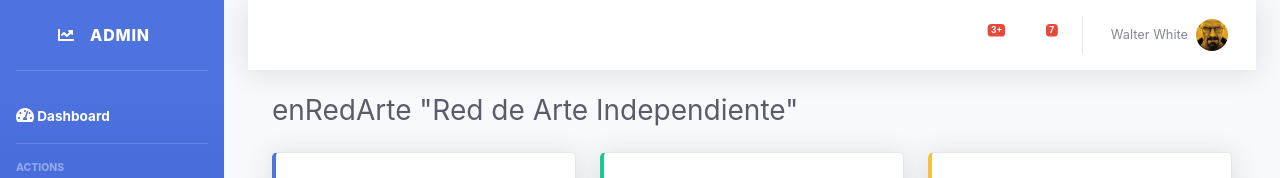
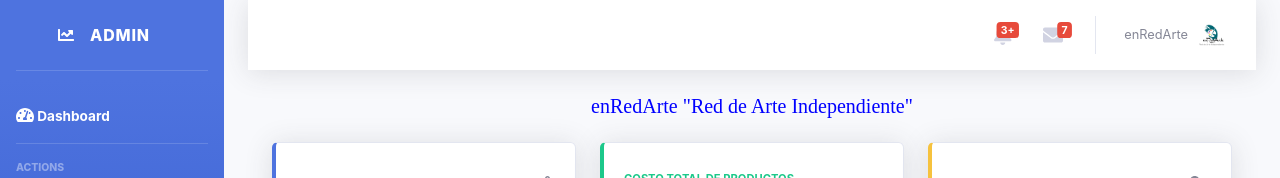
Before and after one commit to danielmartinez1976/grupo-5-dashboard, a React (Create React App) app in the folder dashboard/: page / in a window 1280 px wide. Shown: the top 178 px of the page. Built offline with nearby package versions, Linux system fonts and the light colour scheme; no server answers.

Commit message:
se agregaron iconos de topbar y cambio de foto

```diff
--- a/dashboard/src/components/ContentRow.js
+++ b/dashboard/src/components/ContentRow.js
@@ -58,7 +58,7 @@
         <div class="container-fluid">
 
 					<div className="d-sm-flex align-items-center justify-content-between mb-4">
-						<h1 className="h3 mb-0 text-gray-800">  enRedArte  "Red de Arte Independiente"</h1>
+						<h1 className="h3 mb-0" style={{fontSize: 20, fontFamily: "Lobster", display: "block",margin: "auto", color: "blue"}}  >  enRedArte  "Red de Arte Independiente"</h1>
 					</div>
 
                     <div className="row">
--- a/dashboard/src/components/TopBar.js
+++ b/dashboard/src/components/TopBar.js
@@ -1,6 +1,10 @@
 import React from "react";
 
-import Imagen from "../assets/img/dummy-avatar.jpg";
+import Imagen from "../assets/img/enRedArte.jpg";
+import { FontAwesomeIcon } from "@fortawesome/react-fontawesome";
+import { faBell } from "@fortawesome/free-solid-svg-icons";
+import { faEnvelope } from "@fortawesome/free-solid-svg-icons"
+
 
 function TopBar(props){
     return (
@@ -11,7 +15,8 @@
 
 
 					<button id="sidebarToggleTop" className="btn btn-link d-md-none rounded-circle mr-3">
-						<i className="fa fa-bars"></i>
+					<i className="fa fa-bars"></i>
+
 					</button>
 
 
@@ -19,18 +24,16 @@
 
 
 						<li className="nav-item dropdown no-arrow mx-1">
-							<a className="nav-link dropdown-toggle" href="/" id="alertsDropdown">
-								<i className="fas fa-bell fa-fw"></i>
-
+							<a className="nav-link dropdown-toggle" style={{fontSize: 20}} href="/" id="alertsDropdown">
+								< FontAwesomeIcon icon={faBell} />
 								<span className="badge badge-danger badge-counter">3+</span>
 							</a>
 						</li>
 
 
 						<li className="nav-item dropdown no-arrow mx-1">
-							<a className="nav-link dropdown-toggle" href="/" id="messagesDropdown">
-								<i className="fas fa-envelope fa-fw"></i>
-
+							<a className="nav-link dropdown-toggle" style={{fontSize: 20}} href="/" id="messagesDropdown">
+								< FontAwesomeIcon icon={faEnvelope} />
 								<span className="badge badge-danger badge-counter">7</span>
 							</a>
 						</li>
@@ -40,7 +43,7 @@
 
 						<li className="nav-item dropdown no-arrow">
 							<a className="nav-link dropdown-toggle" href="/" id="userDropdown">
-								<span className="mr-2 d-none d-lg-inline text-gray-600 small">Walter White</span>
+								<span className="mr-2 d-none d-lg-inline text-gray-600 small">enRedArte</span>
 								<img className="img-profile rounded-circle" src={Imagen} width="60" alt= "Imagen"/>
 							</a>
 						</li>
```
Also changed, not shown: dashboard/src/assets/img/enRedArte.jpg (added).
